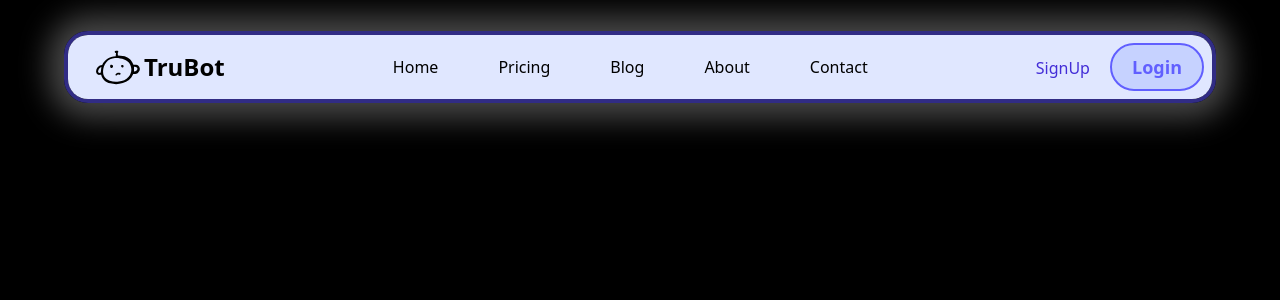
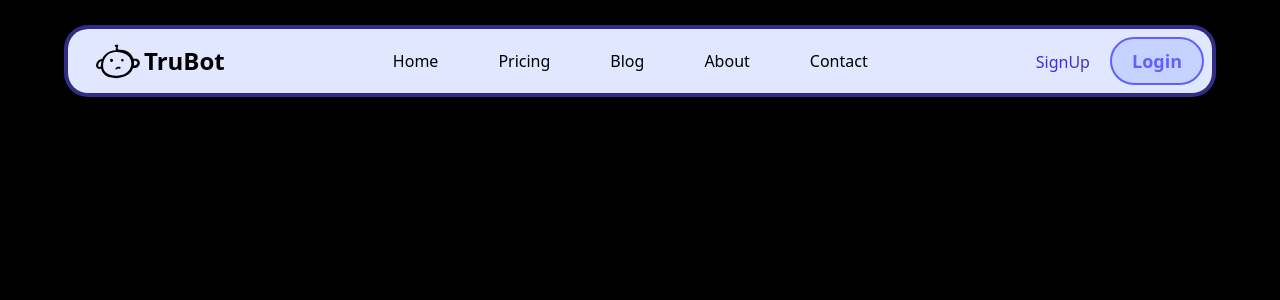
Before and after one commit to TruBotAi/tru-bot-ai, a React (Vite) app in the folder client/: page / in a window 1280 px wide. Shown: the top 300 px of the page. Built offline with nearby package versions, Linux system fonts and the light colour scheme.

Commit message:
`Refactor Header component styles and App.scss`

```diff
--- a/client/src/assets/sass/App.scss
+++ b/client/src/assets/sass/App.scss
@@ -14,18 +14,10 @@ main {
   border: 0.1px solid transparent;
 }
 header {
-  //   max-width: 800px;
-  // background: #ffffff;
-  margin: 30px auto;
-  box-shadow: 0 0 30px 15px #ffffff48;
-  // backdrop-filter: blur(10px);
+  // box-shadow: 0 0 30px 15px #ffffff48;
   nav {
     ul li {
       border-radius: 12px;
     }
   }
-  .login {
-    // background: /#000;
-    // border: ;
-  }
 }
--- a/client/src/components/Header.jsx
+++ b/client/src/components/Header.jsx
@@ -1,7 +1,7 @@
 function Header() {
   return (
     <>
-      <header className=' flex justify-between items-center p-2 rounded-3xl text-black w-6xl border-4 border-indigo-900 relative overflow-hidden'>
+      <header className=' flex justify-between items-center p-2 rounded-3xl text-black w-6xl border-4 border-indigo-900 relative overflow-hidden mx-auto my-6 '>
         <div className='w-full h-full absolute top-0  bg-indigo-100 left-0'></div>
 
         <div className='logo pl-5  z-1'>
```
